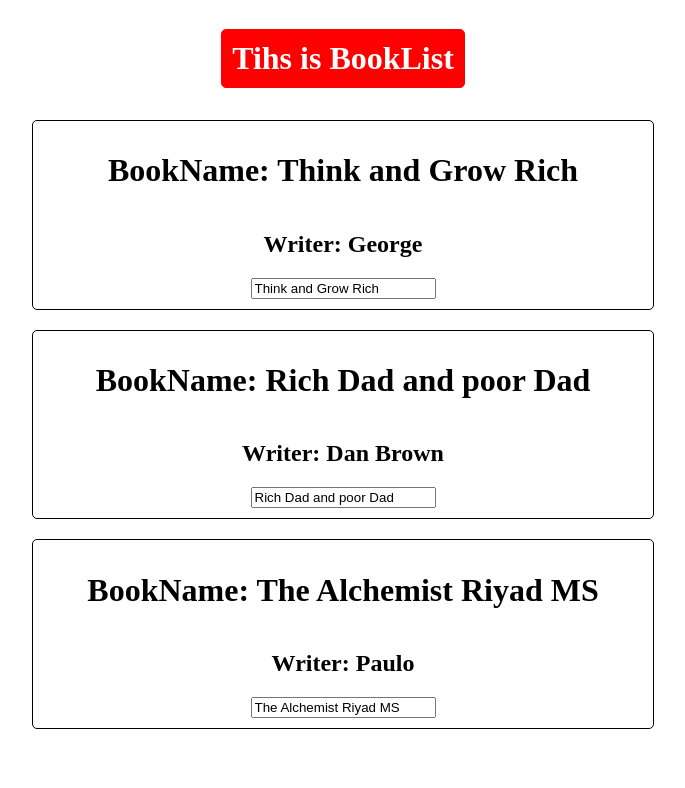
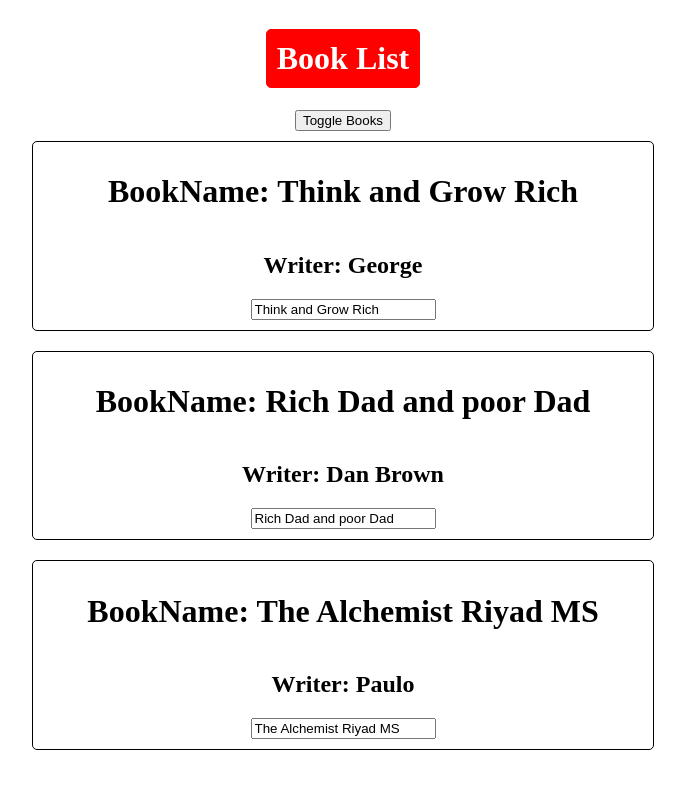
Before and after one commit to riyadsalem/ReactJs_Thoughts, a React (Create React App) app: page / in a window 1280 px wide. Shown: the top 788 px of the page, without its empty margins (297-982 px from the left). Built offline with nearby package versions, Linux system fonts and the light colour scheme.

Commit message:
Render Conditionally Release #5

```diff
--- a/src/component/BookList/BookList.jsx
+++ b/src/component/BookList/BookList.jsx
@@ -15,6 +15,7 @@ export default class BookList extends Component {
       { id: "2", BookName: "Rich Dad and poor Dad", Writer: "Dan Brown" },
       { id: "3", BookName: "The Alchemist Riyad MS", Writer: "Paulo" },
     ],
+    showBooks: true,
   };
 
   /*
@@ -29,12 +30,6 @@ export default class BookList extends Component {
   };
   */
 
-  deleteBookState = (index) => {
-    const books = this.state.books;
-    books.splice(index, 1);
-    this.setState({ books: books });
-  };
-
   /*
   changeInput = (event) => {
     this.setState({
@@ -47,12 +42,22 @@ export default class BookList extends Component {
   };
   */
 
+  deleteBookState = (index) => {
+    const books = this.state.books;
+    books.splice(index, 1);
+    this.setState({ books: books });
+  };
+
   changeInput = (event, index) => {
     const book = { ...this.state.books[index] };
     book.BookName = event.target.value;
     const books = [...this.state.books];
     books[index] = book;
     this.setState({ books: books });
+  };
+
+  toggleBooks = () => {
+    this.setState({ showBooks: !this.state.showBooks });
   };
 
   render() {
@@ -79,7 +84,9 @@ export default class BookList extends Component {
 
     return (
       <div className="App">
-        <h1 style={styleH1}>Tihs is BookList </h1>
+        <h1 style={styleH1}>Book List </h1>
+        <button onClick={this.toggleBooks}>Toggle Books</button>
+        {this.state.showBooks ? books : null}
         {/**
         <label>
           <button onClick={this.changeBookState} style={{ color: "red" }}>
@@ -87,11 +94,7 @@ export default class BookList extends Component {
           </button>
           <input type="text" onChange={this.changeInput} />
         </label>
-        */}
 
-        {books}
-
-        {/**
         <Book
           BookName={this.state.books[0].BookName}
           Writer={this.state.books[0].Writer}
```
